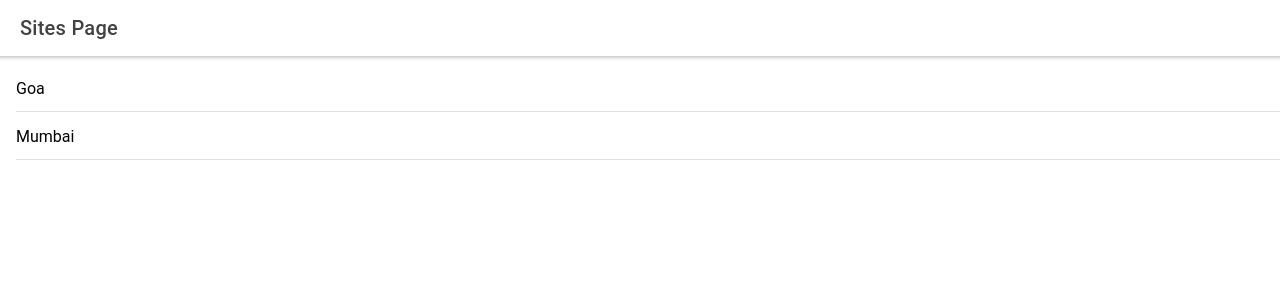
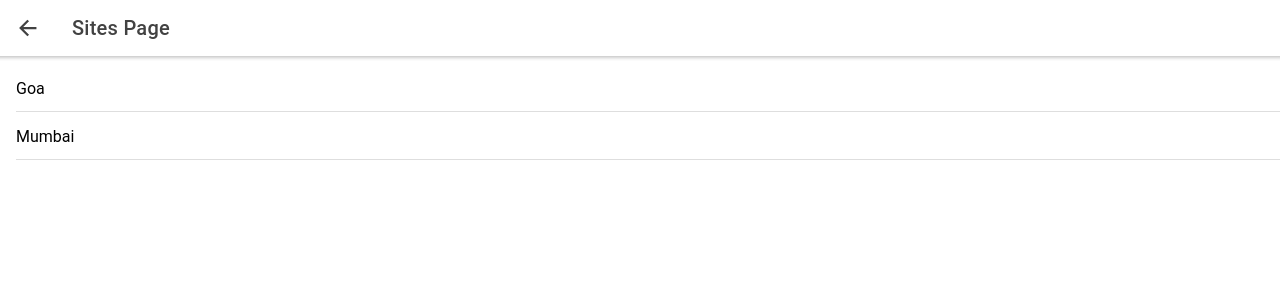
Before and after one commit to FireBall1207/Expense, a React (Create React App) app: page /SitePage in a window 1280 px wide. Shown: the top 300 px of the page. Built offline with nearby package versions, Linux system fonts and the light colour scheme; the HTML template or start-up script is replaced by a standard one.

Commit message:
Changed site page

```diff
--- a/src/pages/Site.tsx
+++ b/src/pages/Site.tsx
@@ -6,7 +6,10 @@ import Tab3page from './Tab3';
 
 const Site: React.FC = () => {
   return (
-    <IonApp>
+    <IonPage>
+      <div>
+        qwertyuio
+      </div>
       <IonReactRouter>
         <IonTabs>
           <IonRouterOutlet>
@@ -33,7 +36,7 @@ const Site: React.FC = () => {
           </IonTabBar>
         </IonTabs>
       </IonReactRouter>
-    </IonApp>
+    </IonPage>
   );
 };
 
--- a/src/pages/SitePage.tsx
+++ b/src/pages/SitePage.tsx
@@ -1,4 +1,4 @@
-import { IonAvatar, IonRouterOutlet, IonContent, IonHeader, IonItem, IonLabel, IonList, IonPage, IonTitle, IonToolbar, useIonViewWillEnter, IonItemSliding, IonItemOptions, IonItemOption } from '@ionic/react';
+import { IonAvatar, IonRouterOutlet, IonContent, IonHeader, IonItem, IonLabel, IonList, IonPage, IonTitle, IonToolbar, useIonViewWillEnter, IonItemSliding, IonItemOptions, IonItemOption, IonButtons, IonBackButton } from '@ionic/react';
 import React from 'react';
 import { IonReactRouter } from '@ionic/react-router';
 // import { Route } from 'react-router';
@@ -10,6 +10,9 @@ const SitePage: React.FC = () => {
                 <IonHeader>
                     <IonToolbar>
                         <IonTitle>Sites Page</IonTitle>
+                        <IonButtons slot="start">
+                            <IonBackButton defaultHref="/" />
+                        </IonButtons>
                     </IonToolbar>
                 </IonHeader>
                 <IonContent>
```
